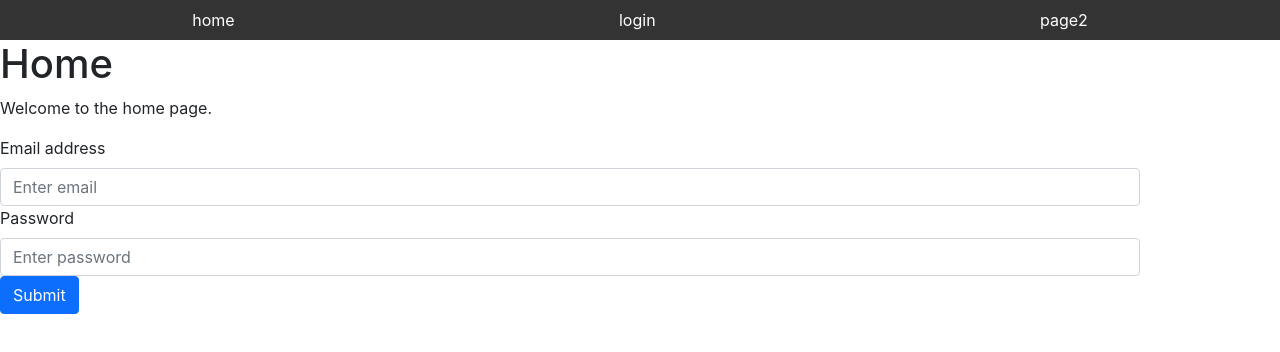
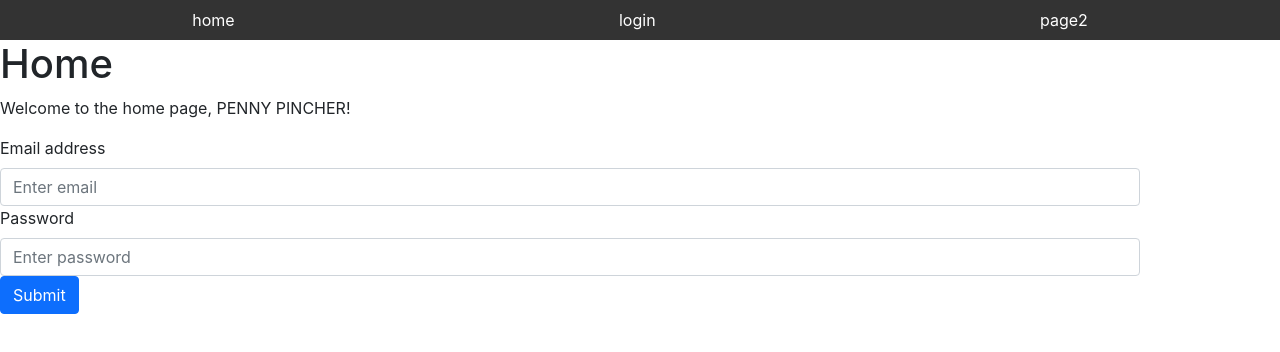
Before and after one commit to don-vu/PennyPinchers, a React (Create React App) app in the folder frontend/: page / in a window 1280 px wide. Shown: the top 352 px of the page. Built offline with nearby package versions, Linux system fonts and the light colour scheme.

Commit message:
Test merge

```diff
--- a/frontend/src/pages/home/home.js
+++ b/frontend/src/pages/home/home.js
@@ -5,7 +5,7 @@ function Home() {
   return (
     <div>
       <h1>Home</h1>
-      <p>Welcome to the home page.</p>
+      <p>Welcome to the home page, PENNY PINCHER!</p>
       <Form>
         <Form.Group controlId="formBasicEmail">
           <Form.Label>Email address</Form.Label>
```
